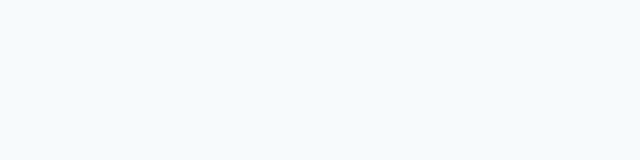
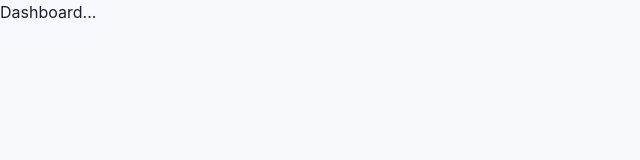
Before and after one commit to jorgeveranet/vr, a React (Create React App) app: page / in a window 1280 px wide. Shown: the top 160 px of the page, without its empty margins (0-640 px from the left). Built offline with nearby package versions, Linux system fonts and the light colour scheme.

Commit message:
Add components

```diff
--- a/src/App.js
+++ /dev/null
@@ -1,7 +0,0 @@
-import React from 'react'
-
-function App() {
-  return <div></div>
-}
-
-export default App
--- /dev/null
+++ b/src/components/App.js
@@ -0,0 +1,20 @@
+import React from 'react'
+
+import Login from './Login'
+import Dashboard from './Dashboard'
+
+function App() {
+  return (
+    <div>
+      <Dashboard></Dashboard>
+    </div>
+  )
+
+  return (
+    <div>
+      <Login></Login>
+    </div>
+  )
+}
+
+export default App
--- /dev/null
+++ b/src/components/Dashboard.js
@@ -0,0 +1,11 @@
+import React from 'react'
+
+function Dashboard() {
+  return (
+    <div>
+      <p>Dashboard...</p>
+    </div>
+  )
+}
+
+export default Dashboard
--- /dev/null
+++ b/src/components/Login.js
@@ -0,0 +1,11 @@
+import React from 'react'
+
+function Login() {
+  return (
+    <div>
+      <p>Login...</p>
+    </div>
+  )
+}
+
+export default Login
--- a/src/index.js
+++ b/src/index.js
@@ -1,7 +1,7 @@
 import React from 'react'
 import ReactDOM from 'react-dom'
 import './css/tailwind.css'
-import App from './App'
+import App from './components/App'
 import * as serviceWorker from './serviceWorker'
 
 ReactDOM.render(<App />, document.getElementById('root'))
```
Also changed, not shown: 1 other file (tests, documents, lock files or other folders).
